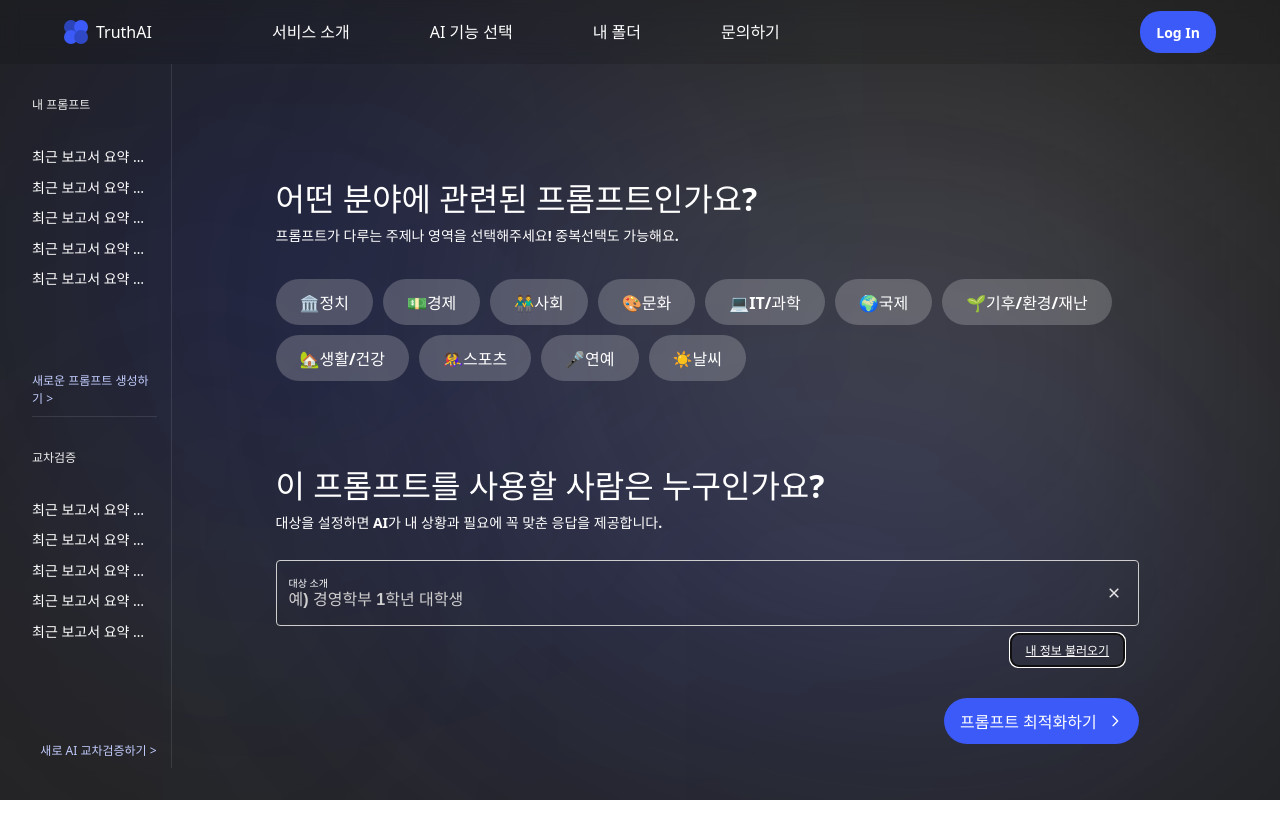
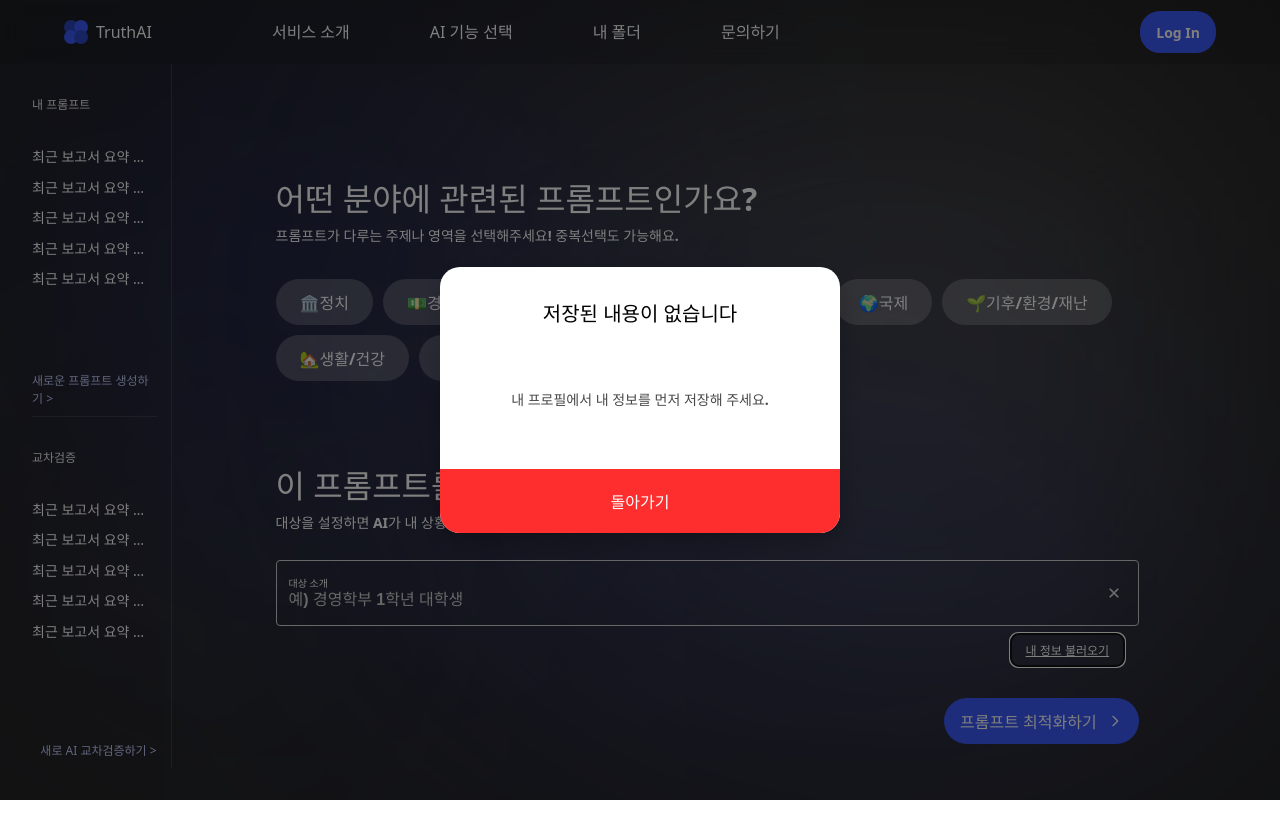
Before and after one commit to Nexus-TruthAI/TruthAI_FE, a React (Vite) app: page /promptoptdetail in a window 1280 px wide. Both pictures are taken after a click on the button "내 정보 불러오기". Shown: the top 838 px of the page. Built offline with nearby package versions, Linux system fonts and the light colour scheme; no server answers; a web font is replaced by a local one.

Commit message:
[feat] 프롬프트 디테일 페이지 예외처리 모달 구현

```diff
--- a/src/App.tsx
+++ b/src/App.tsx
@@ -1,4 +1,4 @@
-import { BrowserRouter as Router, Routes, Route, Navigate } from "react-router-dom";
+import { BrowserRouter as Routes, Route, Navigate } from "react-router-dom";
 import LoginPage from "./Pages/GoogleLogin";
 import FeatChoicePage from "./Pages/FeatChoice";
 import OAuthCallbackPage from "./Pages/OauthCallback";
--- a/src/Components/AlertModal.tsx
+++ b/src/Components/AlertModal.tsx
@@ -1,6 +1,5 @@
 // src/Components/AlertModal.tsx
 
-import React from "react";
 import styled from "styled-components";
 
 const ModalBackdrop = styled.div`
--- a/src/Pages/PromptOptimize.tsx
+++ b/src/Pages/PromptOptimize.tsx
@@ -74,8 +74,7 @@ const PromptWrapper = styled.div`
   width: 100%;
   display: flex;
   flex-direction: column;
-`;
-
+`
 const OptPrompt = styled.div`
   width: 100%;
   height: 10rem;
@@ -105,14 +104,12 @@ const OptPrompt = styled.div`
       outline: none;
   }
 `
-
 const ScrollArea = styled.div`
   width: 100%;
   height: 9rem;
   overflow-y: auto;
   margin-bottom: 0.5rem; // 버튼과 간격
-`;
-
+`
 const PromptInput = styled.textarea`
   font-family: 'SUIT';
   width: 100%;
@@ -155,12 +152,19 @@ const SendBtn = styled.img`
     width: 2.2rem;
     height: 2.2rem;
     cursor: pointer;
-`;
+    &:hover {
+        transform: scale(1.1);
+    }
+
+    &:active {
+        transform: scale(0.95);
+    }
+`
 const IconBtn = styled.img`
     width: 1.5rem;
     height: 1.5rem;
     cursor: pointer;
-`;
+`
 const ExampleWrapper = styled.div`
     display: flex;
     flex-direction: row;
--- a/src/Pages/PromptOptimizeDetails.tsx
+++ b/src/Pages/PromptOptimizeDetails.tsx
@@ -148,7 +148,7 @@ const LoadingPersona = styled.button`
   font-weight: 500;
   text-decoration: underline;
 `
-const PrimaryButton = styled.button`
+const OptimizeButton = styled.button`
   display: inline-flex;
   padding: 0.68rem 1rem;
   align-items: center;
@@ -166,8 +166,84 @@ const PrimaryButton = styled.button`
   &:hover {
     background-color: '#3551DE;';
   }
-`;
+`
+const ModalOverlay = styled.div`
+    position: fixed;
+    top: 0;
+    left: 0;
+    width: 100vw;
+    height: 100vh;
+    background-color: rgba(0, 0, 0, 0.5);
+    display: flex;
+    justify-content: center;
+    align-items: center;
+    z-index: 1000;
+`
 
+const Modal = styled.div`
+    width: 25rem;
+    height: 16.625rem;
+    background-color: #fff;
+    border-radius: 20px;
+    padding: 0;
+    display: flex;
+    flex-direction: column;
+    justify-content: space-between;
+    box-shadow: 0 10px 25px rgba(0, 0, 0, 0.2);
+`
+
+const ModalTitle = styled.h2`
+    font-size: 20px;
+    font-weight: 600;
+    color: #000;
+    margin: 2rem 0 0 0;
+    text-align: center;
+`
+
+const ModalContent = styled.p`
+    font-size: 14px;
+    font-weight: 600;
+    color: #494949;
+    line-height: 1.5;
+    text-align: center;
+    margin: 0 2rem;
+    white-space: pre-line;
+`
+
+const ModalButtons = styled.div`
+    display: flex;
+    justify-content: space-between;
+    width: 100%;
+    height: 4rem;
+`
+
+const ModalButton = styled.button`
+    flex: 1;
+    border-radius: 0px;
+    padding: 0.75rem 1.5rem;
+    font-size: 16px;
+    font-weight: 600;
+    cursor: pointer;
+    transition: all 0.2s ease;
+
+
+    &:focus {
+        outline: none;
+    }
+
+    &.exit {
+        border-bottom-left-radius: 20px;
+        border-bottom-right-radius: 20px;
+        border: none;
+        background-color: #FF2E2E;
+        color: #ffffff;
+
+        &:hover {
+            background-color:rgb(225, 37, 37);
+            outline: none;
+        }
+    }
+`
 
 const domains = [
   { name: "정치", icon: "🏛️", value: "POLITICS" },
@@ -191,15 +267,31 @@ const PromptOptimizeDetails = () => {
   const [isLoading, setIsLoading] = useState(false);
   const [done, setDone] = useState(false);
 
+  const [showModal, setShowModal] = useState(false);
+  const [modalType, setModalType] = useState<"noInfo" | "noDomain" | "noPersona" | null>(null);
+
+  { /* 도메인 선택 */ }
   const handleDomainClick = (name: string) => {
-    setSelectedDomain(name); // 클릭하면 바로 선택됨, 이전 선택은 자동 해제
-    setDomain(name);         // Context에도 저장
+    if (selectedDomain === name) {
+      setSelectedDomain("");
+      setDomain("");
+    } else {
+      setSelectedDomain(name); // 선택
+      setDomain(name);
+    }
   };
 
   { /* 최적화 버튼 클릭 */ }
   const handleOptimize = async () => {
-    if (!persona.trim() || !selectedDomain) {
-      alert("프롬프트, 도메인, 페르소나를 모두 입력해주세요.");
+    if (!persona.trim()) {
+      setModalType('noPersona');
+      setShowModal(true);
+      return;
+    }
+
+    if (!selectedDomain) {
+      setModalType('noDomain');
+      setShowModal(true);
       return;
     }
 
@@ -209,12 +301,6 @@ const PromptOptimizeDetails = () => {
     try {
       // 선택된 도메인의 value 가져오기
       const domainValue = domains.find(d => d.name === selectedDomain)?.value;
-
-      if (!domainValue) {
-        alert("도메인을 올바르게 선택해주세요.");
-        setIsLoading(false);
-        return;
-      }
 
       const response = await axios.post(
         "/prompt/create-best-prompt",
@@ -240,6 +326,34 @@ const PromptOptimizeDetails = () => {
       alert("프롬프트 최적화 중 오류가 발생했습니다.");
     }finally {
       setIsLoading(false); // 🔹 로딩 종료
+    }
+  };
+
+  { /* 모달 창 돌아가기 버튼 클릭 시 */ }
+  const handleModalClose = () => {
+        setShowModal(false);
+        setModalType(null);
+  };
+
+  { /* ⚠️ 아직 안됨! ㅠ 내 정보 불러오기 클릭 시 */ }
+  const handleLoadPersona = async () => {
+    try {
+      const token = sessionStorage.getItem("accessToken");
+      console.log(token);
+      const res = await axios.get("/auth/persona"); // 프록시 + 인터셉터에서 토큰 처리
+
+      if (res.data?.persona) {
+        // persona가 있으면 Context에 세팅
+        setPersona(res.data.persona);
+      } else {
+        // persona 없을 때 모달 띄우기
+        setModalType("noInfo");
+        setShowModal(true);
+      }
+    } catch (err) {
+      console.error("유저 persona 불러오기 실패:", err);
+      setModalType("noInfo");
+      setShowModal(true);
     }
   };
 
@@ -286,19 +400,44 @@ const PromptOptimizeDetails = () => {
             </PersonaBox>
             {/* PersonaBox와 끝나는 위치 맞추기 */}
             <PersonaActions>
-              <LoadingPersona onClick={() => console.log("내 정보 불러오기 클릭됨")}>
+              <LoadingPersona onClick={() => handleLoadPersona()}>
                 내 정보 불러오기
               </LoadingPersona>
             </PersonaActions>
 
             {/* 메인 버튼 */}
-            <PrimaryButton onClick={() => handleOptimize()}>
+            <OptimizeButton onClick={() => handleOptimize()}>
               프롬프트 최적화하기
               <img src={ArrowRight} alt="arrow" style={{ width: "1rem", height: "1rem" }} />
-            </PrimaryButton>
+            </OptimizeButton>
         </MainWrapper>
       )}
       </PromptDetailsWrapper>
+
+      {showModal && (
+        <ModalOverlay>
+          <Modal>
+            <ModalTitle>
+              {modalType === 'noDomain' ? '선택된 주제가 없습니다' :
+              modalType === 'noPersona' ? '선택된 대상이 없습니다' :
+              '저장된 내용이 없습니다'}
+            </ModalTitle>
+            <ModalContent>
+              {modalType === 'noDomain'
+              ? `주제를 지정해야 AI가 더 정확한 프롬프트를 생성할 수 있습니다.`
+              : modalType === 'noPersona'
+              ? `사용자를 지정하면 AI가 더 개인화된 프롬프트를 제공합니다.`
+              : `내 프로필에서 내 정보를 먼저 저장해 주세요.`
+              }
+            </ModalContent>
+            <ModalButtons>
+              <ModalButton className="exit" onClick={handleModalClose}>
+                돌아가기
+              </ModalButton>
+            </ModalButtons>
+          </Modal>
+        </ModalOverlay>
+      )}
     </Wrapper>
   );
 }
```
